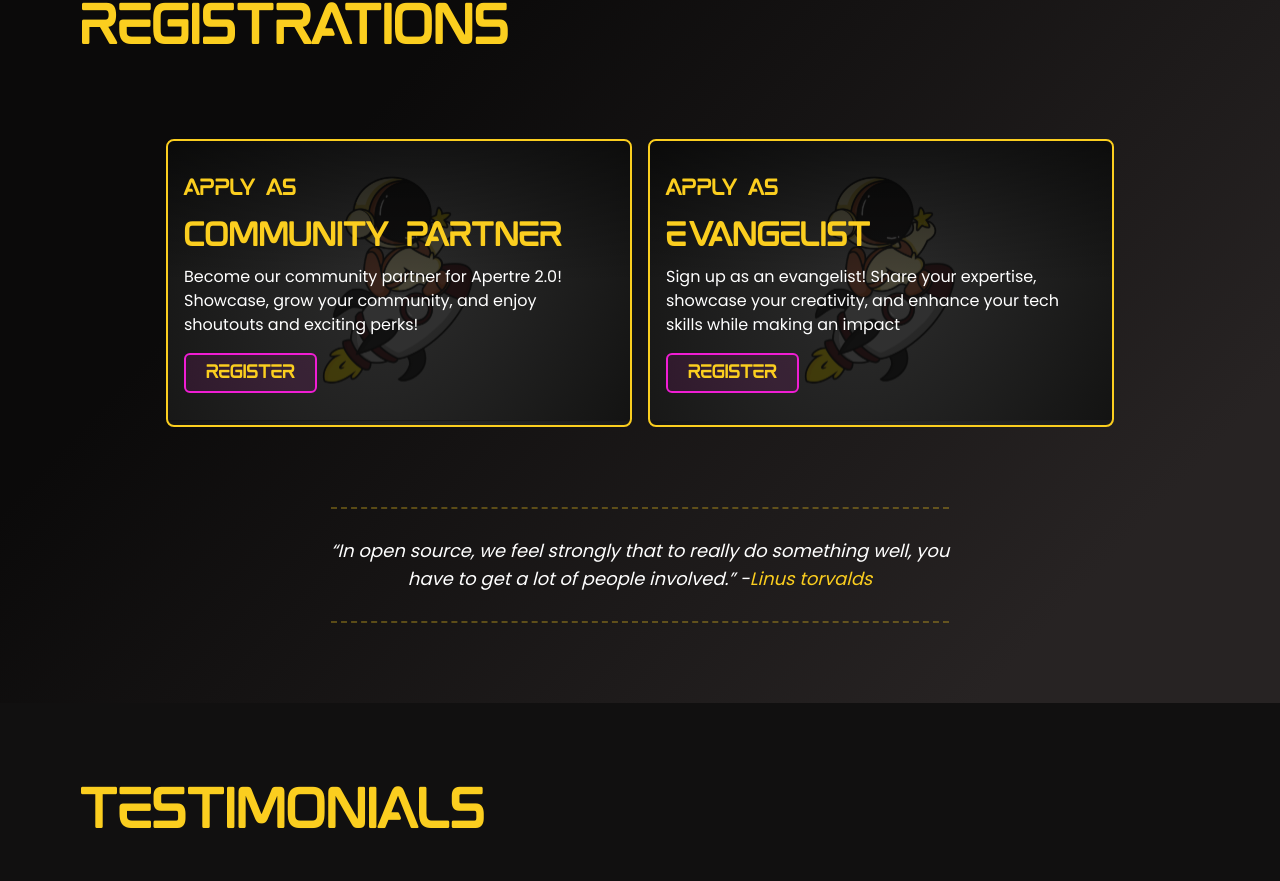
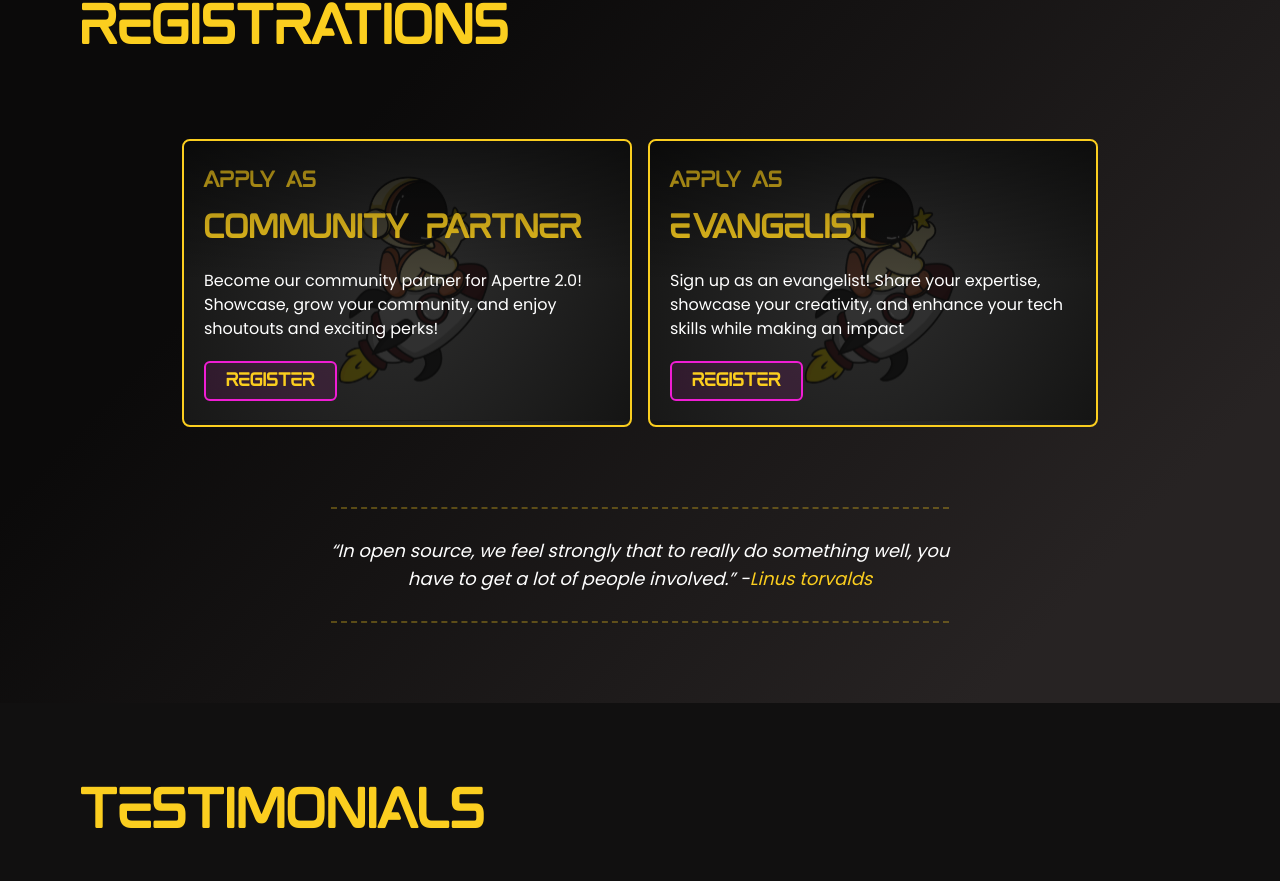
Before and after one commit to Resourcio2022/apertre2.0-frontend, a Next.js app: page / in a window 1280 px wide. Shown: the part 1761-2642 px from the top of the page. Built offline with nearby package versions, Linux system fonts and the light colour scheme; no server answers.

Commit message:
registration card UI fix

```diff
--- a/components/Registrationcarousel.tsx
+++ b/components/Registrationcarousel.tsx
@@ -78,7 +78,7 @@ export const Carousel = ({ items, initialScroll = 0 }: CarouselProps) => {
     >
       <div className="relative w-full">
         <div
-          className="flex w-full overflow-x-scroll overscroll-x-auto py-10 md:py-20 scroll-smooth [scrollbar-width:none]"
+          className="flex w-full overflow-x-scroll py-10 md:py-20 scroll-smooth"
           ref={carouselRef}
         // onScroll={checkScrollability}
         >
@@ -106,7 +106,6 @@ export const Carousel = ({ items, initialScroll = 0 }: CarouselProps) => {
                   },
                 }}
                 key={"card" + index}
-                className="last:pr-[5%] md:last:pr-[33%]  rounded-3xl"
               >
                 {item}
               </motion.div>
@@ -129,28 +128,26 @@ export const Card = ({
     <>
       <motion.button
         layoutId={layout ? `card-${card.title}` : undefined}
-        className="rounded-lg border-2 border-textyellow h-80 w-56 md:h-full bg-card md:w-[466px] overflow-hidden flex flex-col items-start justify-start relative z-10"
+        className="rounded-lg border-2 border-textyellow h-72 w-[90%] md:w-[450px] bg-card overflow-hidden relative z-10"
       >
         <div className="absolute h-full top-0 inset-x-0 bg-gradient-to-b from-black/50 via-transparent to-transparent z-30 pointer-events-none" />
-        <div className="relative z-40 p-8 px-4 w-full ">
+        <div className="z-40 px-5 py-6 w-full h-full flex flex-col justify-between">
           <motion.p
             layoutId={layout ? `usertype-${card.usertype}` : undefined}
-            className="text-textyellow font-mokoto font-normal text-lg md:text-2xl text-left flex flex-col gap-3"
+            className="text-textyellow font-mokoto font-normal text-lg md:text-2xl flex flex-col items-start gap-3"
           >
             APPLY AS
-            <span className="text-textyellow font-mokoto text-lg md:text-4xl">
-              {card.usertype}
-            </span>
+            <span className="md:text-4xl">{card.usertype}</span>
           </motion.p>
           <motion.p
             layoutId={layout ? `title-${card.title}` : undefined}
-            className="text-white text-sm md:text-base font-normal text-left w-full font-Poppins mt-2"
+            className="text-white text-sm md:text-base font-normal text-left w-full font-Poppins"
           >
             {card.content}
           </motion.p>
           <Link
             href={card.registerlink}
-            className="text-textyellow font-mokoto text-xl mt-4 flex w-fit justify-start bg-[#F01DD41A] px-5 py-1 rounded-md border-2 border-[#F01DD4]"
+            className="text-textyellow font-mokoto text-xl w-fit bg-[#F01DD41A] px-5 py-1 rounded-md border-2 border-[#F01DD4] hover:text-gray-400"
           >
             REGISTER
           </Link>
```
